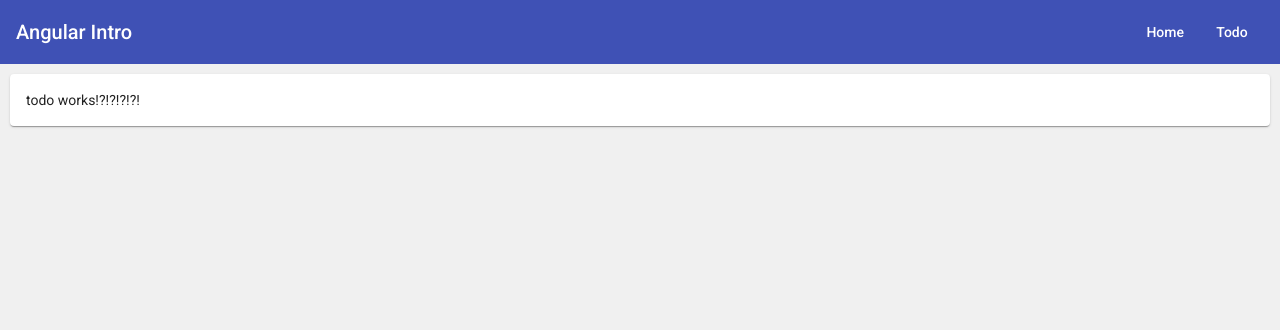
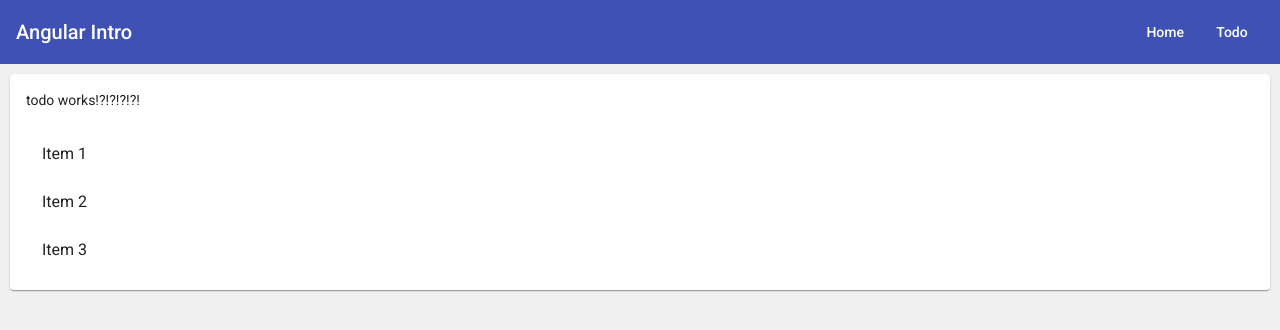
Before and after one commit to noam-honig/angular-intro, an Angular app: page /#/todo in a window 1280 px wide. Shown: the top 330 px of the page. Built offline with nearby package versions, Linux system fonts and the light colour scheme.

Commit message:
Added the list

```diff
--- a/src/app/app.module.ts
+++ b/src/app/app.module.ts
@@ -9,6 +9,7 @@ import { BrowserAnimationsModule } from '@angular/platform-browser/animations';
 import { MatToolbarModule } from '@angular/material/toolbar';
 import {MatButtonModule} from '@angular/material/button';
 import {MatCardModule} from '@angular/material/card';
+import {MatListModule} from '@angular/material/list';
 
 @NgModule({
   declarations: [
@@ -17,6 +18,7 @@ import {MatCardModule} from '@angular/material/card';
     TodoComponent
   ],
   imports: [
+    MatListModule,
     MatCardModule,
     MatButtonModule,
     MatToolbarModule,
--- a/src/app/todo/todo.component.html
+++ b/src/app/todo/todo.component.html
@@ -2,5 +2,10 @@
 margin: 10px;
 ">
     <p>todo works!?!?!?!?!</p>
+    <mat-list role="list">
+        <mat-list-item role="listitem">Item 1</mat-list-item>
+        <mat-list-item role="listitem">Item 2</mat-list-item>
+        <mat-list-item role="listitem">Item 3</mat-list-item>
+    </mat-list>
 
 </mat-card>
```
